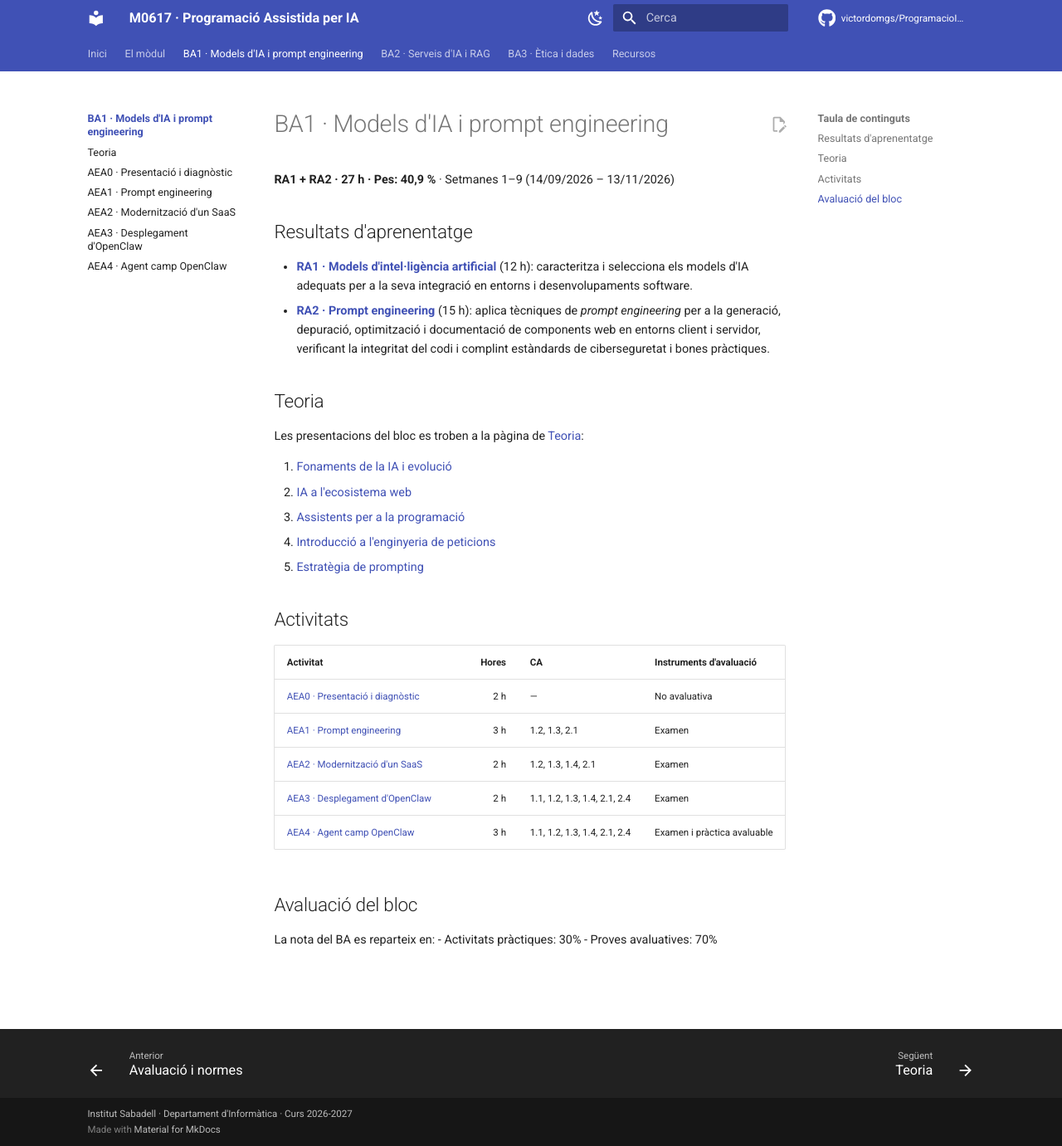
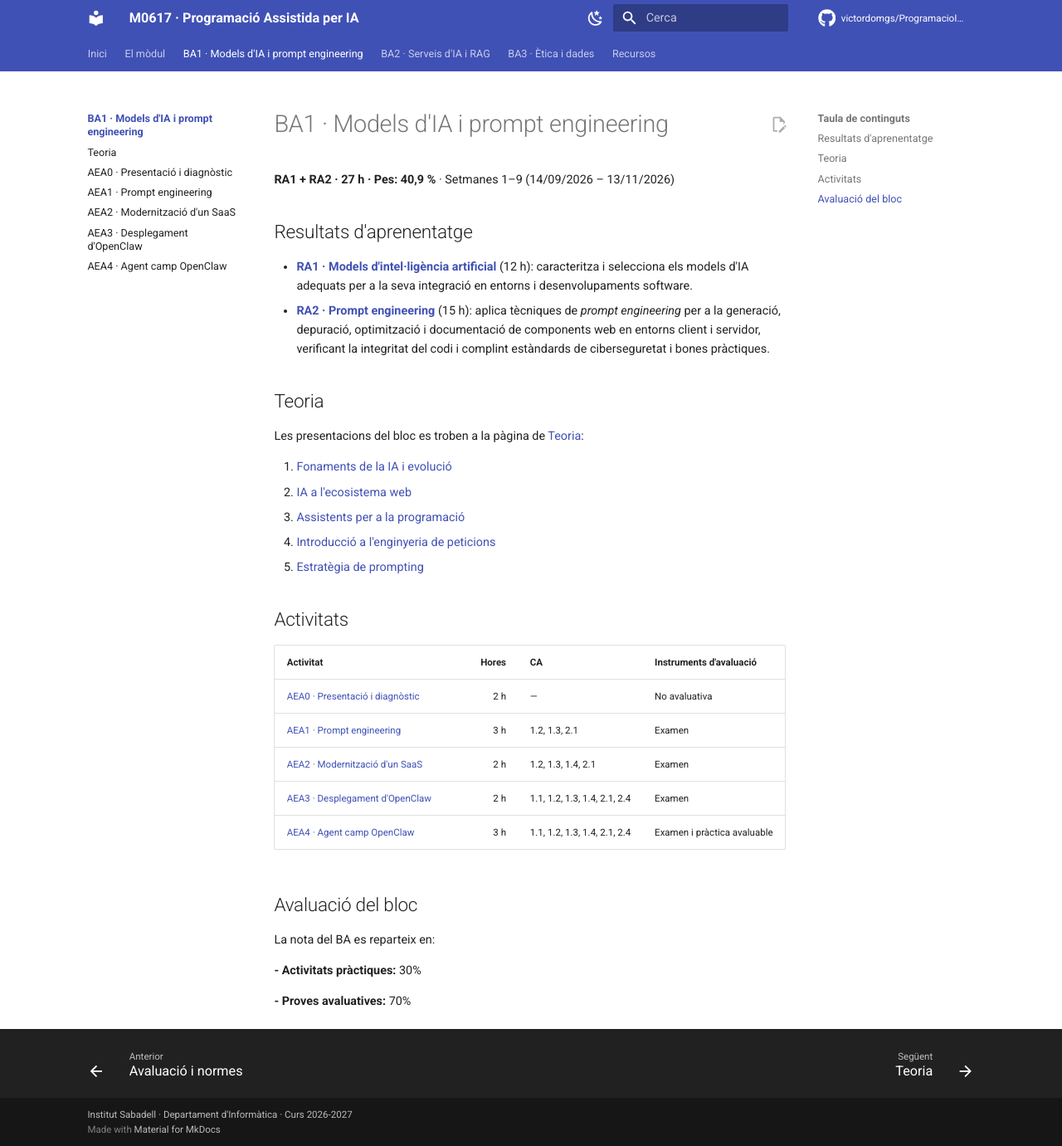
Before and after one commit to victordomgs/ProgramacioIADAW, an MkDocs documentation site: the page built from docs/ba1/index.md, in a window 1280 px wide and 1381 px high. Shown: the whole window at 83% size. Built offline with MkDocs 1.6.1 and Material for MkDocs 9.7.7, drawn with Linux system fonts in a browser that asks for light colours; comment, search, counter and statistics services are not loaded.

```diff
--- a/docs/ba1/index.md
+++ b/docs/ba1/index.md
@@ -30,5 +30,7 @@ Les presentacions del bloc es troben a la pàgina de [Teoria](teoria/index.md):
 ## Avaluació del bloc
 
 La nota del BA es reparteix en:
-- Activitats pràctiques: 30%
-- Proves avaluatives: 70%
+
+**- Activitats pràctiques:** 30%
+
+**- Proves avaluatives:** 70%
```
